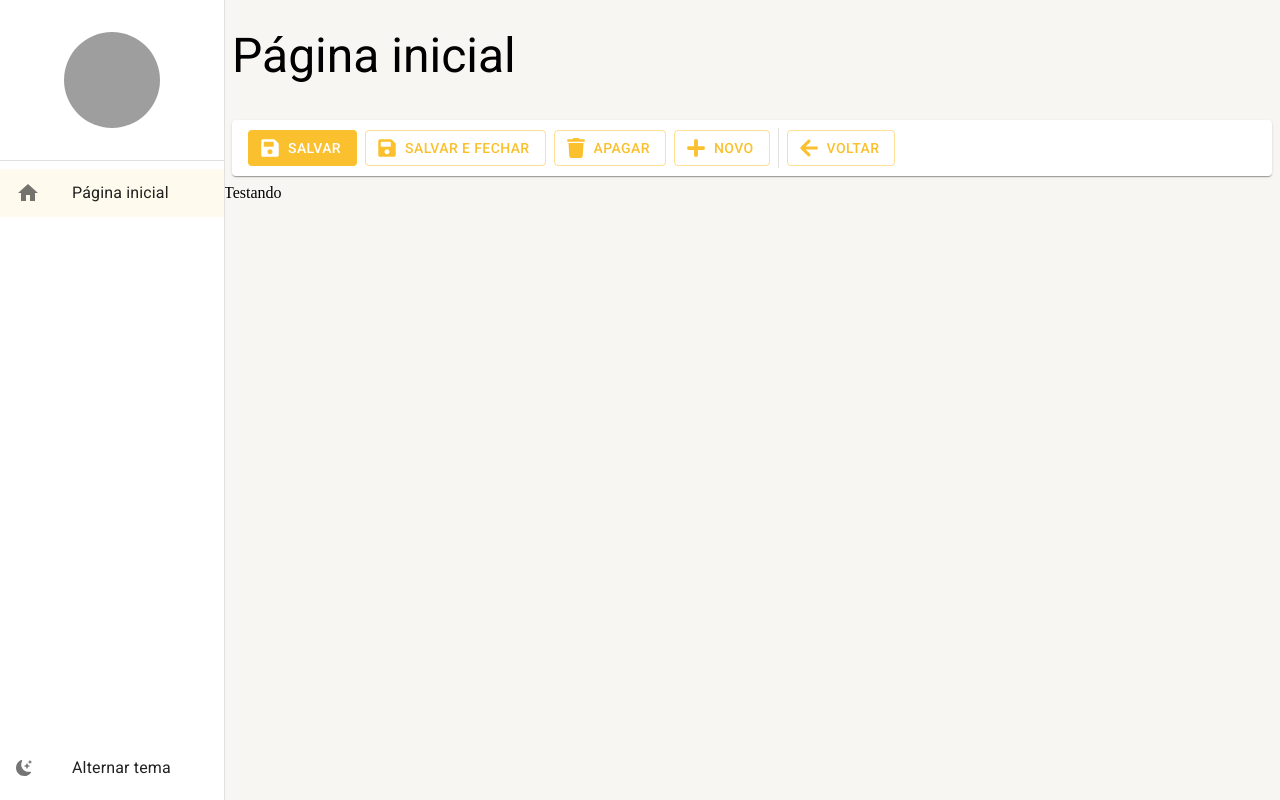
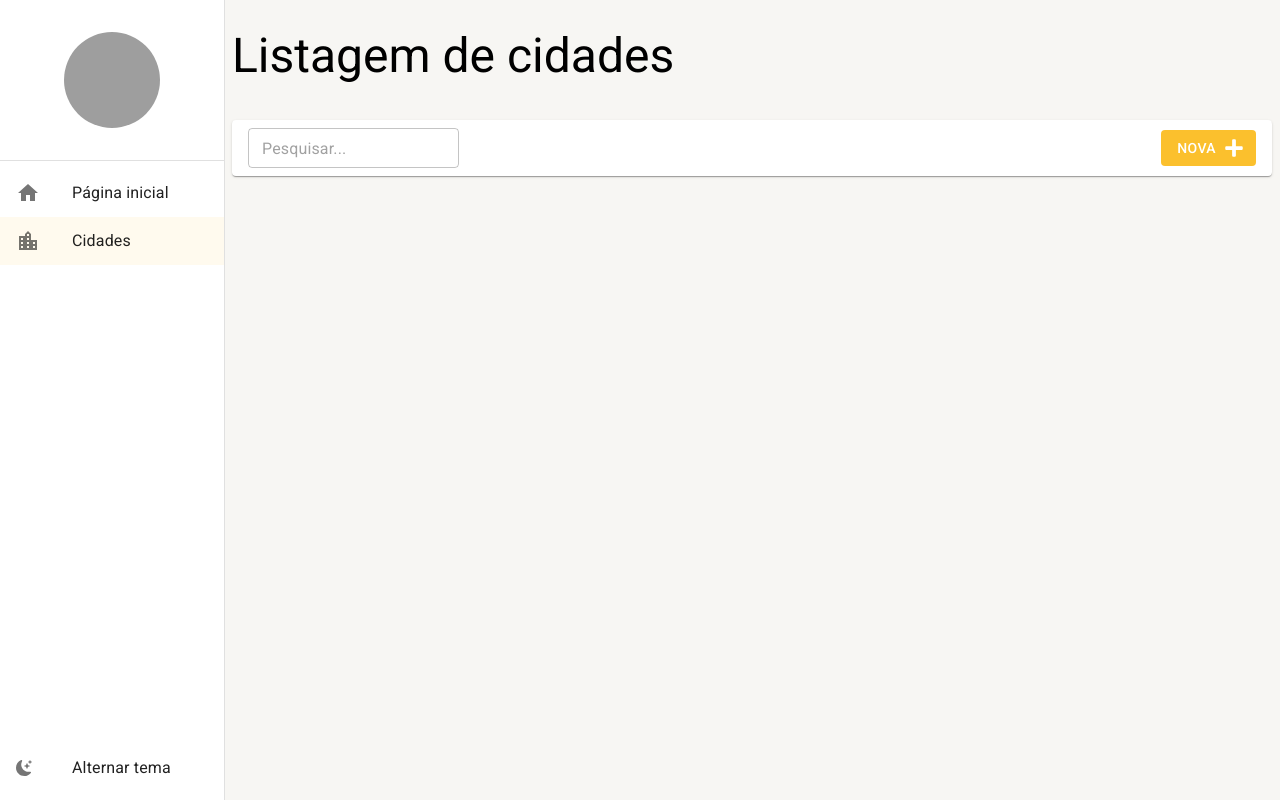
Before and after one commit to wandealves/react-materialui-typescript-web, a React (Create React App) app: page /cidades in a window 1280 px wide. Before the commit this address led to /pagina-inicial. Built offline with nearby package versions, Linux system fonts and the light colour scheme; grey boxes are pictures that could not be loaded.

Commit message:
feat: adição pesquisa listagem de ciaddes

```diff
--- /dev/null
+++ b/src/pages/cidades/ListagemDeCidade.tsx
@@ -0,0 +1,30 @@
+import React, { useMemo } from 'react';
+import { useSearchParams } from 'react-router-dom';
+import { FerramentasDaListagem } from '../../shared/components';
+import { LayoutBaseDePagina } from '../../shared/layouts';
+
+// import { Container } from './styles';
+
+export const ListagemDeCidade: React.FC = () => {
+  const [searchParams, setSearchParams] = useSearchParams();
+
+  const busca = useMemo(() => {
+    return searchParams.get('busca') || '';
+  }, [searchParams]);
+
+  return (
+    <LayoutBaseDePagina
+      titulo="Listagem de cidades"
+      barraDeFerramentas={
+        <FerramentasDaListagem
+          textoBotaoNovo="Nova"
+          mostarInputBusca
+          textoDaBusca={busca}
+          aoMudarTextoDeBusca={texto =>
+            setSearchParams({ busca: texto }, { replace: true })
+          }
+        />
+      }
+    ></LayoutBaseDePagina>
+  );
+};
--- a/src/pages/index.ts
+++ b/src/pages/index.ts
@@ -1 +1,2 @@
 export * from './dashboard/Dashboard';
+export * from './cidades/ListagemDeCidade';
--- a/src/routes/index.tsx
+++ b/src/routes/index.tsx
@@ -1,10 +1,10 @@
 import { useEffect } from 'react';
 import { Routes, Route, Navigate } from 'react-router-dom';
-import { Home } from '@mui/icons-material';
+import { Home,LocationCity } from '@mui/icons-material';
 
 import { useDrawerContext } from '../shared/contexts';
 
-import { Dashboard } from '../pages';
+import { Dashboard,ListagemDeCidade } from '../pages';
 
 export const AppRoutes = () => {
   const { setDrawerOptions } = useDrawerContext();
@@ -15,6 +15,11 @@
         label: 'Página inicial',
         icon: <Home />,
         path: '/pagina-inicial'
+      },
+      {
+        label: 'Cidades',
+        icon: <LocationCity />,
+        path: '/cidades'
       }
     ]);
   }, []);
@@ -22,6 +27,7 @@
   return (
     <Routes>
       <Route path="/pagina-inicial" element={<Dashboard />} />
+      <Route path="/cidades" element={<ListagemDeCidade />} />
       <Route path="*" element={<Navigate to="/pagina-inicial" />} />
     </Routes>
   );
```
